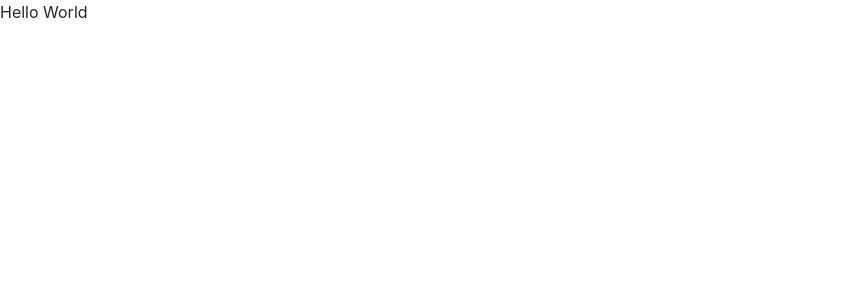
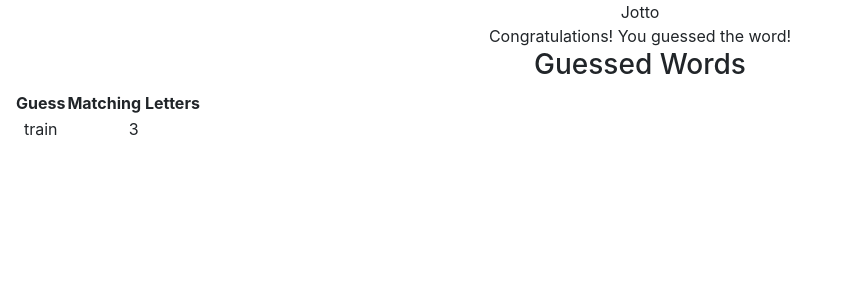
Before and after one commit to kboul/jotto, a React (Create React App) app in the folder portal/: page / in a window 1280 px wide. Shown: the top 300 px of the page, without its empty margins (0-852 px from the left). Built offline with nearby package versions, Linux system fonts and the light colour scheme.

Commit message:
Import Congrats & GuessedWords comps into App with fake props to manual test them on portal

```diff
--- a/portal/src/components/App.jsx
+++ b/portal/src/components/App.jsx
@@ -1,7 +1,21 @@
 import React from 'react';
+import Congrats from './Congrats';
+import GuessedWords from './GuessedWords';
 
-function App() {
-    return <div className="App">Hello World</div>;
-}
+const App = () => {
+    return (
+        <div className="container-fluid">
+            <div className="text-center">
+                Jotto
+                <Congrats success={true} />
+                <GuessedWords
+                    guessedWords={[
+                        { guessedWord: 'train', letterMatchCount: 3 }
+                    ]}
+                />
+            </div>
+        </div>
+    );
+};
 
 export default App;
```
